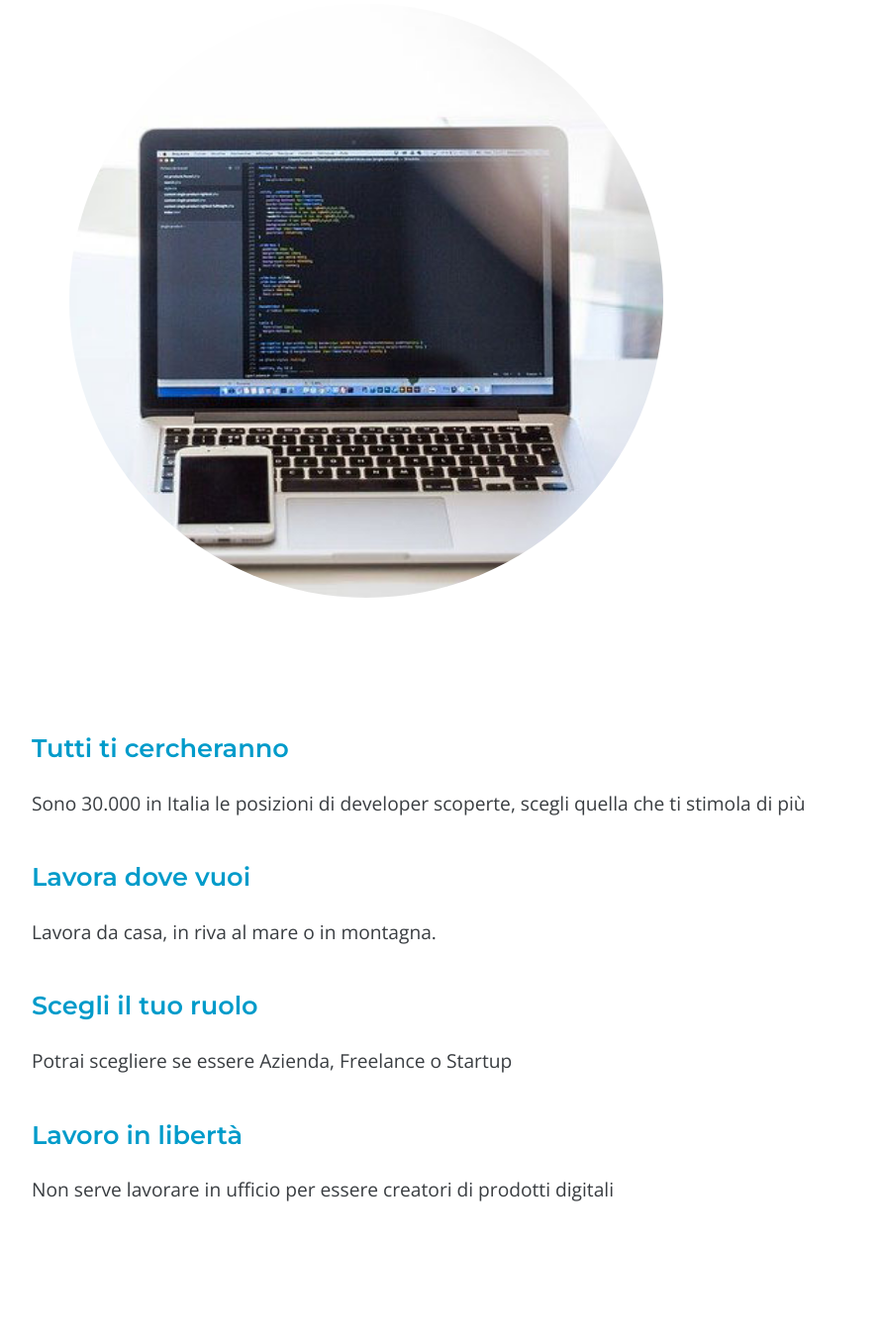
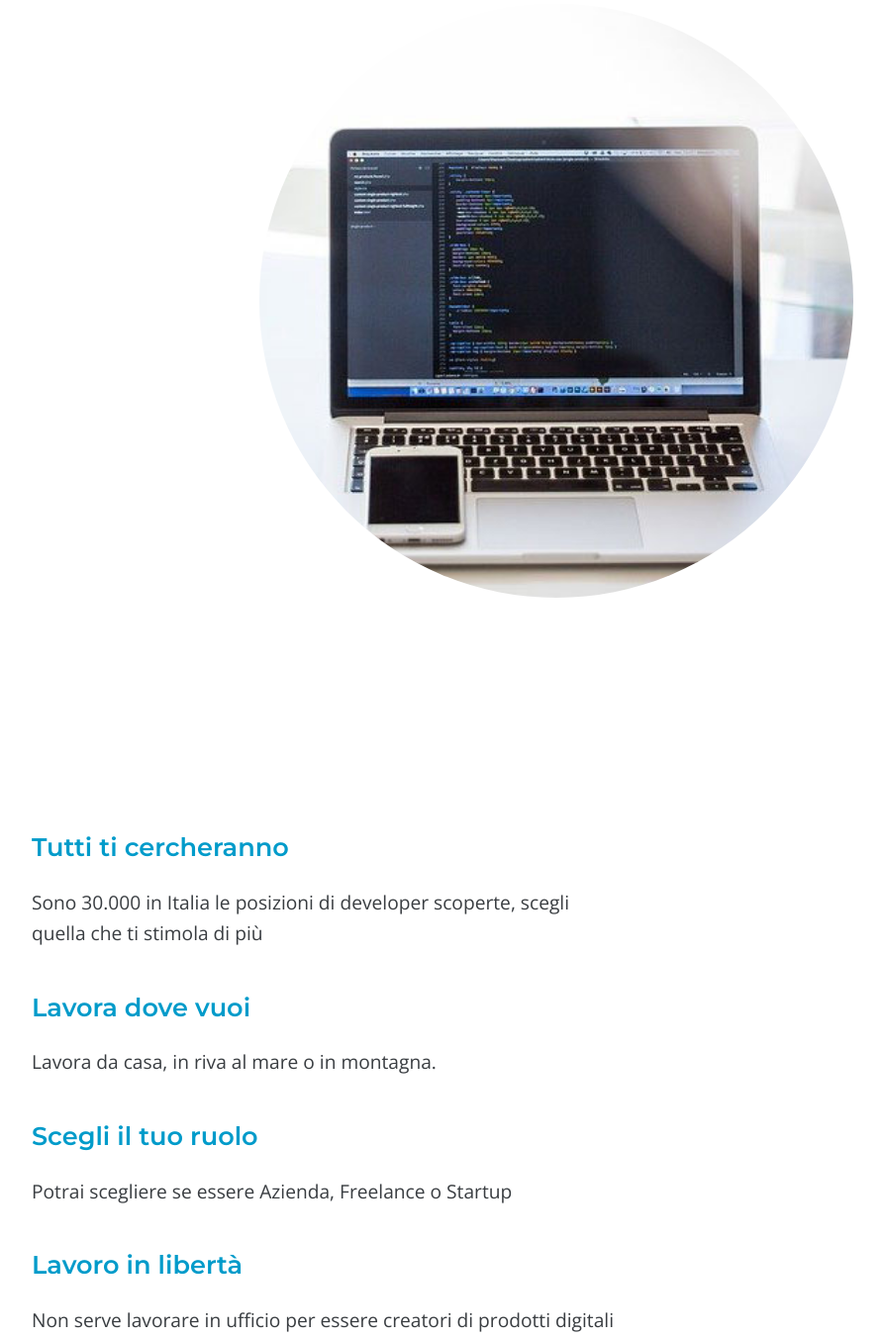
Before and after one commit to MicheleCe/W1_D5, a plain HTML site: page index-desktop.html in a window 1280 px wide. Shown: the part 1070-2422 px from the top of the page at 99% size, without its empty margins (58-951 px from the left). Drawn offline with nearby package versions, Linux system fonts and the light colour scheme.

Commit message:
Update style-dektop.css

```diff
--- a/css/style-dektop.css
+++ b/css/style-dektop.css
@@ -77,8 +77,9 @@ button {
 
 .top {
     display: inline-block;
-    margin-top: 0;
+    margin-top: 100px;
     vertical-align: top;
+    max-width: 600px;
 }
 
 h2 {
@@ -94,8 +95,8 @@ h2 {
 
 .round-img {
     width: 600px;
-    margin-left: 10%;
-    margin-right: 7%;
+    margin-left: 25%;
+    margin-right: 3%;
     display: inline-block;
 }
 
```
